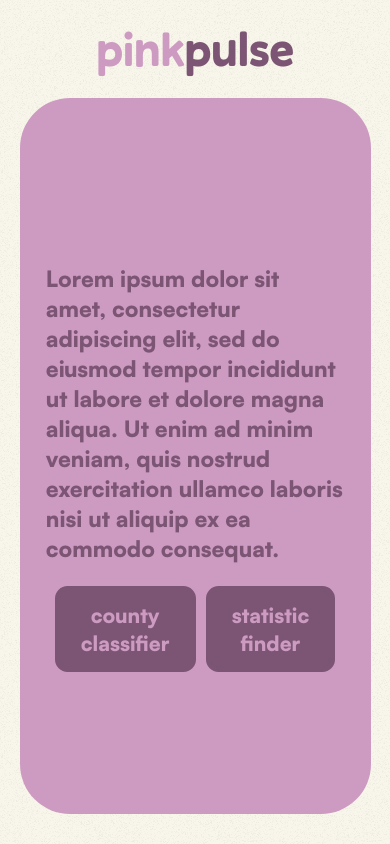
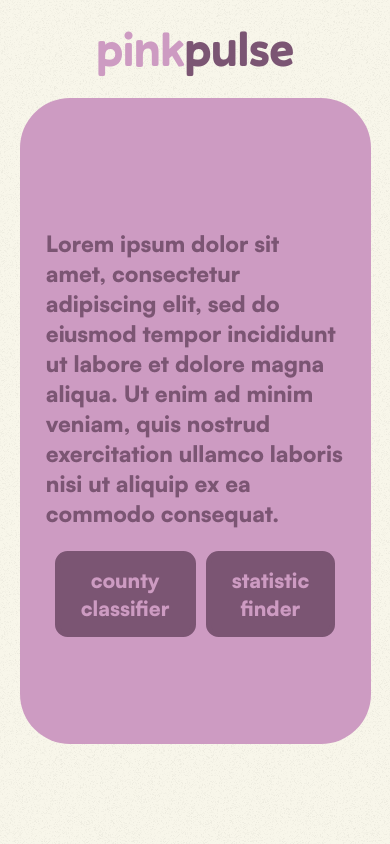
Before and after one commit to AZ0228/PinkpulseFS, a Flask app: page /second in a window 390 px wide. Shown: the top 844 px of the page. Run offline with Flask 3, Linux system fonts and the light colour scheme.

Commit message:
responsiveness

```diff
--- a/app/static/css/next.css
+++ b/app/static/css/next.css
@@ -384,6 +384,7 @@ body{
     }
     .main{
         height:90%;
+        margin-bottom:100px;
     }
 }
 
```
